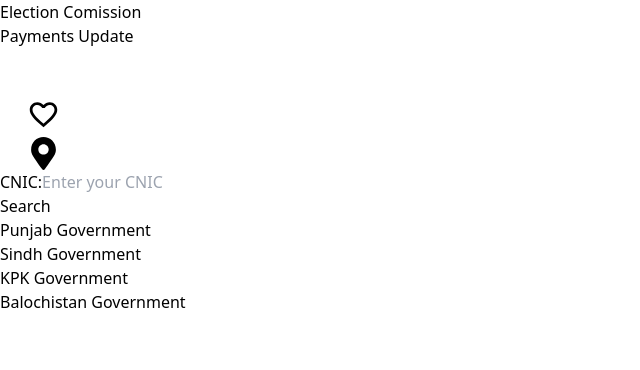
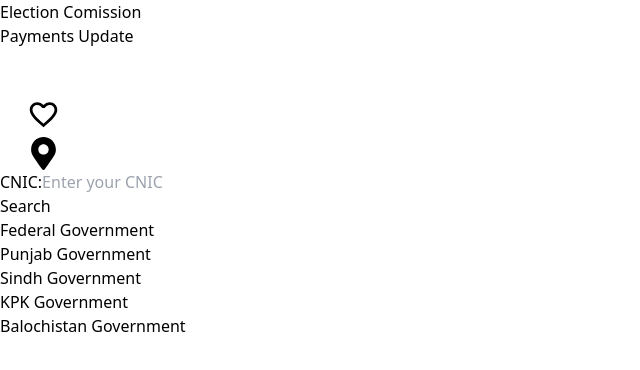
Before and after one commit to MTalhaKhan326/TeacherForm, a React (Vite) app: page / in a window 1280 px wide. Shown: the top 370 px of the page, without its empty margins (0-640 px from the left). Built offline with nearby package versions, Linux system fonts and the light colour scheme.

Commit message:
first commit

```diff
--- a/src/ElectionForm.jsx
+++ b/src/ElectionForm.jsx
@@ -67,33 +67,43 @@
     let buttons = [];
     if (governmentName === 'Punjab Government') {
       buttons = [
-        { name: 'NADRA', url: 'https://www.nadra.gov.pk/national-identity-card/' },
-        { name: 'Passport', url: 'https://onlinemrp.dgip.gov.pk/' },
-        { name: 'Election', url: 'https://ecp.gov.pk/general-elections-2024' },
+        { name: 'Punjab Government', url: 'https://punjab.gov.pk/' },
+        { name: 'PPSC', url: 'https://ppsc.gop.pk/(S(2nuctdt3lms1viusopipsosd))/default.aspx' },
+        { name: 'Punjab Police', url: 'https://punjabpolice.gov.pk/' },
+        { name: 'Punjab Health Care', url: 'https://pshealthpunjab.gov.pk/' },
         { name: 'Education', url: 'https://punjab.gov.pk/boards_punjab' },
         { name: 'Driving License', url: 'https://dlims.punjab.gov.pk/elicense' },
       ];
-    } else if (governmentName === 'Sindh Government') {
+    }
+    else if (governmentName === 'Federal Government') {
       buttons = [
         { name: 'NADRA', url: 'https://www.nadra.gov.pk/national-identity-card/' },
         { name: 'Passport', url: 'https://onlinemrp.dgip.gov.pk/' },
         { name: 'Election', url: 'https://ecp.gov.pk/general-elections-2024' },
+        { name: 'FBR', url: 'https://www.fbr.gov.pk/' },
+        { name: 'FPSC', url: 'https://www.fpsc.gov.pk/' },
+      ];
+    } else if (governmentName === 'Sindh Government') {
+      buttons = [
+        { name: 'Sindh Government', url: 'https://www.sindh.gov.pk/' },
+        { name: 'Driving License', url: 'https://dls.gos.pk/' },
+        { name: 'SPSC', url: 'https://spsc.gos.pk/' },
         { name: 'Education', url: 'https://www.bsek.edu.pk/' },
+        { name: 'Sindh Police', url: 'https://www.sindhpolice.gov.pk/' },
       ];
     }else if (governmentName === 'KPK Government') {
       buttons = [
-        { name: 'NADRA', url: 'https://www.nadra.gov.pk/national-identity-card/' },
-        { name: 'Passport', url: 'https://onlinemrp.dgip.gov.pk/' },
-        { name: 'Election', url: 'https://ecp.gov.pk/general-elections-2024' },
+        { name: 'KPK Government', url: 'https://kp.gov.pk/' },
         { name: 'Education', url: 'https://kpese.gov.pk/category/notifications/' },
+        { name: 'KPPSC', url: 'https://kppsc.gov.pk/' },
+        { name: 'CMKP', url: 'https://cmkp.gov.pk/' },
       ];
     }
     else if (governmentName === 'Balochistan Government') {
       buttons = [
-        { name: 'NADRA', url: 'https://www.nadra.gov.pk/national-identity-card/' },
-        { name: 'Passport', url: 'https://onlinemrp.dgip.gov.pk/' },
-        { name: 'Election', url: 'https://ecp.gov.pk/general-elections-2024' },
+        { name: 'Balochistan Government', url: 'https://balochistan.gov.pk/' },
         { name: 'Education', url: 'http://www.emis.gob.pk/website/Default.aspx' },
+        { name: 'BPSC', url: 'https://bpsc.gob.pk/' },
       ];
     }
     // Update state to show sub-buttons
@@ -386,10 +396,10 @@
                   </div>
                   <div>
                     {isLiked ? <MdOutlineFavorite style={{
-          fontSize: '33px',
-          color: isLiked ? 'red' : 'transparent',
-          cursor: 'pointer',
-          marginLeft:"27px"
+                      fontSize: '33px',
+                      color: isLiked ? 'red' : 'transparent',
+                      cursor: 'pointer',
+                      marginLeft:"27px"
                       }} onClick={handleHeartClick1}/> : <MdFavoriteBorder style={{
                         fontSize: '33px',
                         // color: isLiked ? 'red' : 'transparent',
@@ -465,6 +475,9 @@
         </form>
         {
           response === '' ? (<div> <div className="grid grid-cols-1 md:grid-cols-4 gap-4 mt-[40px]">
+        <div className=" text-blue-500 p-2 font-bold text-[18px] hover:text-blue-400" onClick={() => handleGovernmentClick('Federal Government')}>
+           Federal Government
+        </div>
         <div className=" text-blue-500 p-2 font-bold text-[18px] hover:text-blue-400" onClick={() => handleGovernmentClick('Punjab Government')}>
            Punjab Government
         </div>
```
